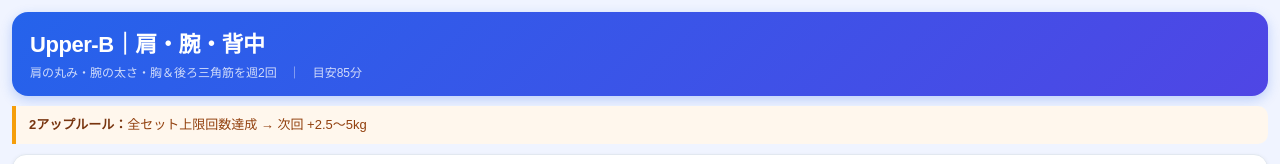
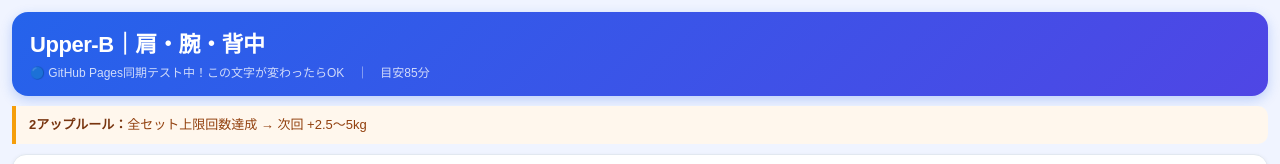
Before and after one commit to vegtaka2924-maker/kintore-dashboard, a website: page docs/next-session.html in a window 1280 px wide. Shown: the top 164 px of the page. Drawn offline with Linux system fonts and the light colour scheme.

Commit message:
セッションカード同期テスト

```diff
--- a/docs/next-session.html
+++ b/docs/next-session.html
@@ -191,7 +191,7 @@
 <!-- ヘッダー -->
 <div class="header">
   <div class="session-name">Upper-B｜肩・腕・背中</div>
-  <div class="session-sub">肩の丸み・腕の太さ・胸＆後ろ三角筋を週2回　｜　目安85分</div>
+  <div class="session-sub">🔵 GitHub Pages同期テスト中！この文字が変わったらOK　｜　目安85分</div>
 </div>
 
 <!-- 2アップルール -->
```
